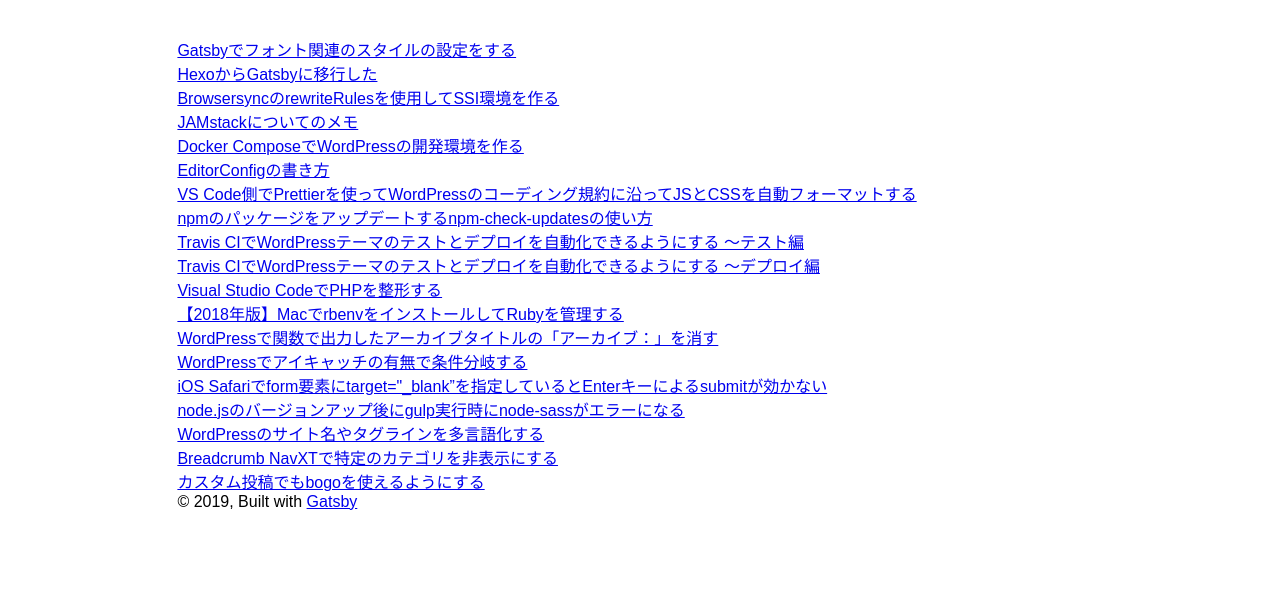
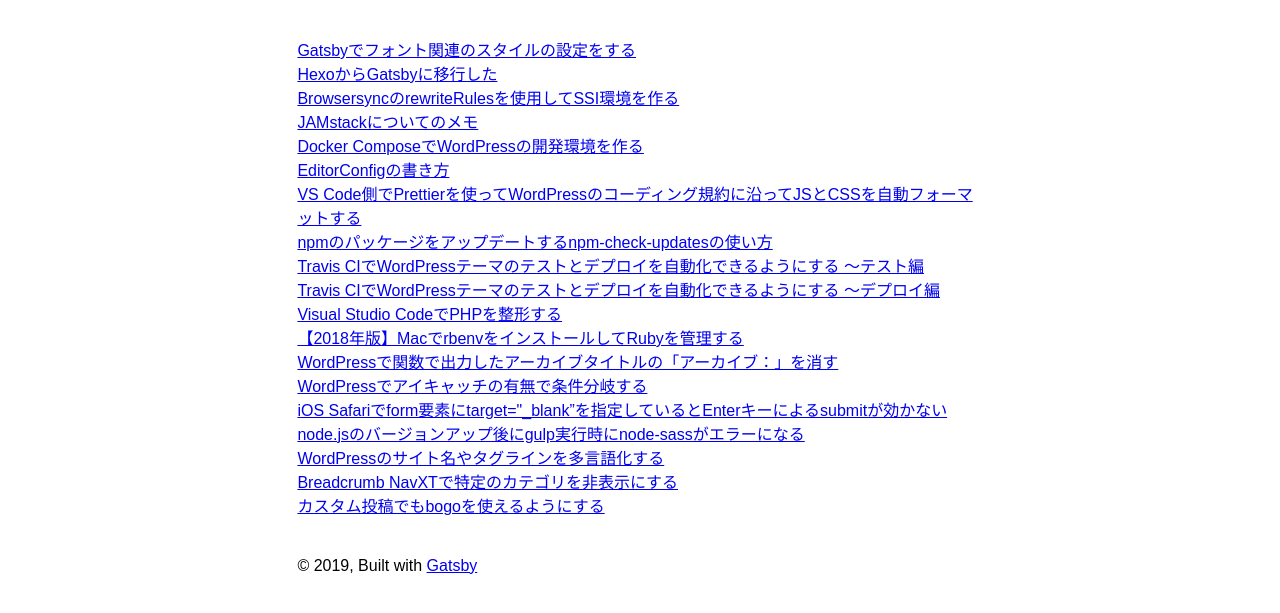
Before and after one commit to suginoki45/glatch-tech, a Gatsby site: page / in a window 1280 px wide. Shown: the part 89-702 px from the top of the page. Built offline with nearby package versions, Linux system fonts and the light colour scheme; Gatsby itself is replaced by a stand-in of ours.

Commit message:
layoutコンポーネントのスタイルを変更

```diff
--- a/src/components/layout.js
+++ b/src/components/layout.js
@@ -29,12 +29,17 @@
         <div
           style={{
             margin: `0 auto`,
-            maxWidth: 960,
+            maxWidth: 720,
             padding: `0px 1.0875rem 1.45rem`,
             paddingTop: 0,
           }}
         >
-          <main>{children}</main>
+          <main
+            style={{
+              marginBottom: `40px`,
+            }}>
+            {children}
+          </main>
           <footer>
             © {new Date().getFullYear()}, Built with
             {` `}
```
